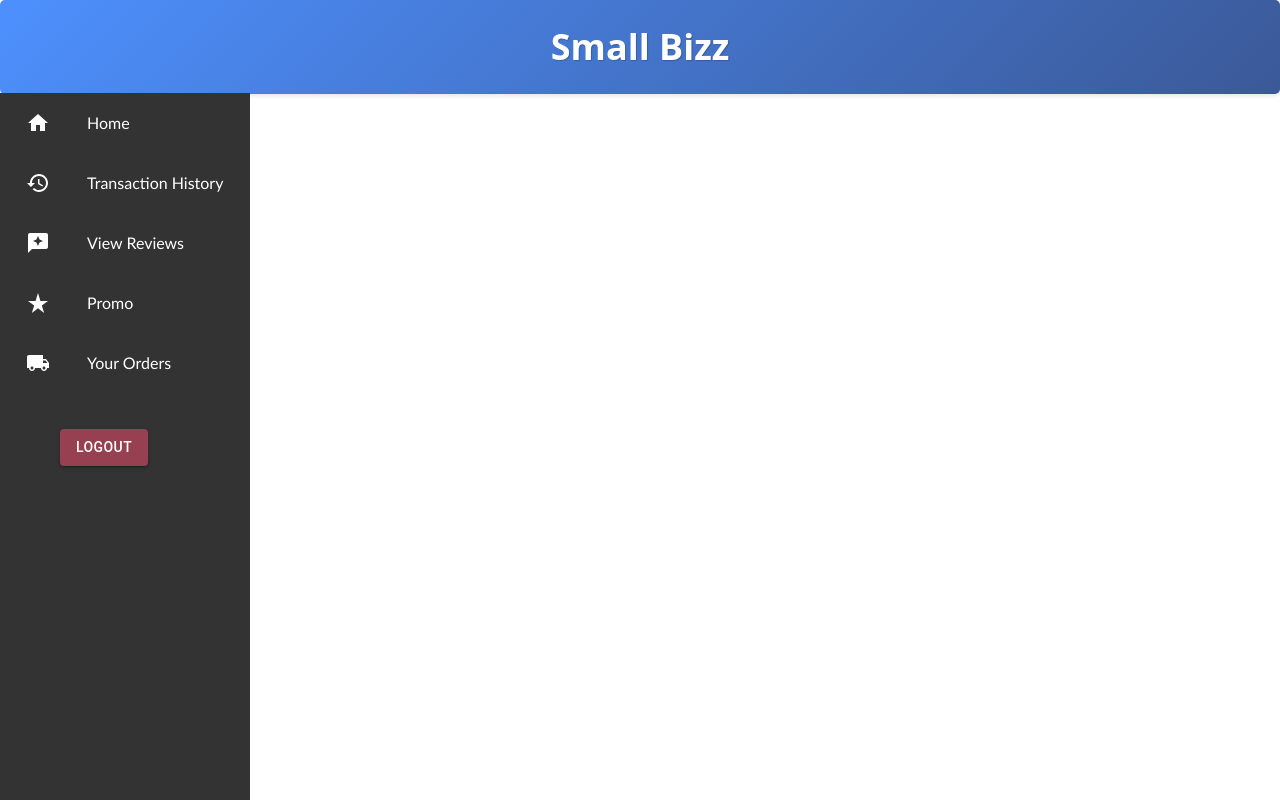
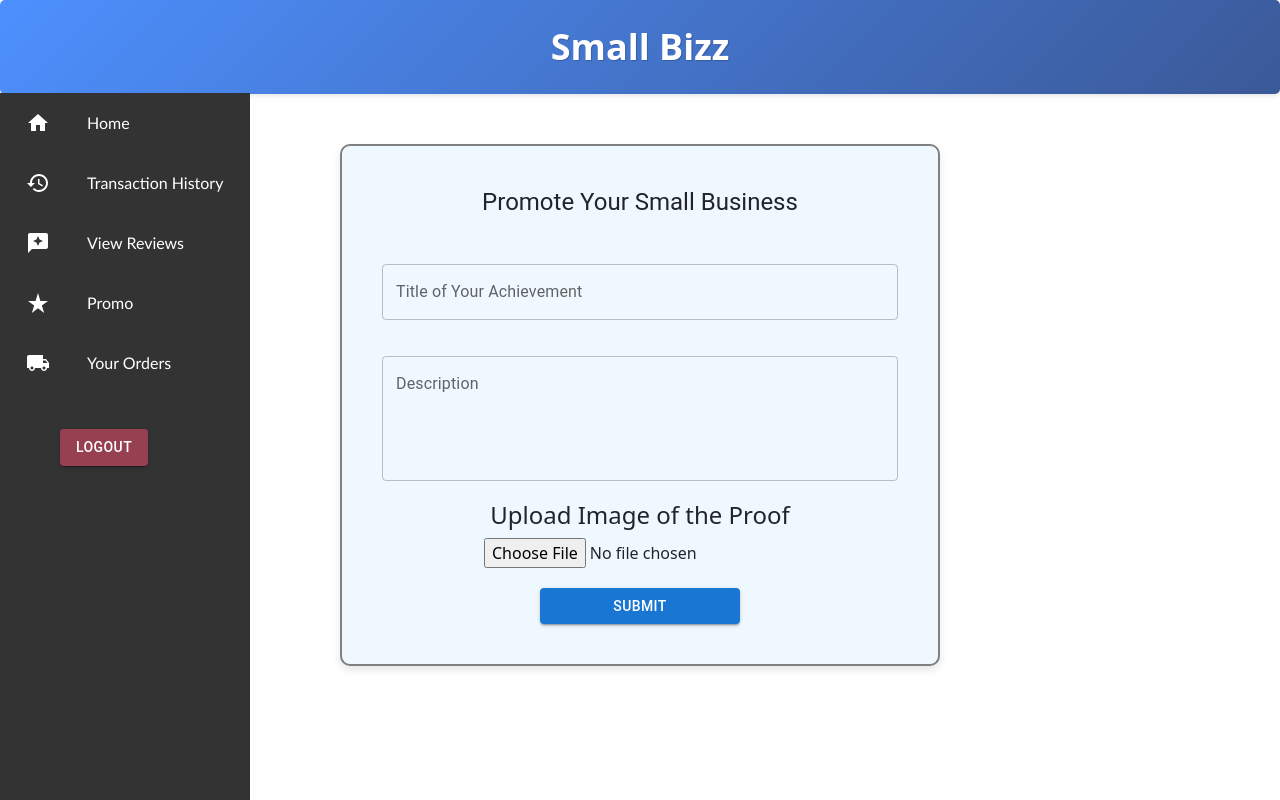
Before and after one commit to Ayush378430/SMALL_BIZZ_OWNER, a React (Create React App) app in the folder smallbizz/: page /promo in a window 1280 px wide. Built offline with nearby package versions, Linux system fonts and the light colour scheme; no server answers.

Commit message:
promo done

```diff
--- a/smallbizz/src/components/EditProduct.js
+++ b/smallbizz/src/components/EditProduct.js
@@ -16,7 +16,7 @@ const EditProduct = () => {
 
     useEffect(() => {
         loadProductEdit();
-    }, []);
+    });
 
     const getSingleProduct = async (id) => {
         try {
--- a/smallbizz/src/components/Promo.js
+++ b/smallbizz/src/components/Promo.js
@@ -1,11 +1,100 @@
-import React from "react";
+import React, { useEffect, useState } from "react";
 import Side from "./Side";
-import "./home.css"
+import "./promo.css";
+import { TextField, Button, Typography } from '@mui/material';
+import axios from "axios";
+
+
 const Promo = () => {
+  const [formData, setFormData] = useState({
+    title: '',
+    description: '',
+    image:'',
+    shopId:''
+  });
+
+  useEffect(() => {
+    const fetchShopId = async () => {
+      try {
+        const response = await axios.get('http://localhost:8000/api/auth/shopId');
+        console.log(response)
+        const shopId = response.data.ses;
+        console.log('Shop ID:', shopId);
+        setFormData(prevData => ({ ...prevData, shopId }));
+      } catch (error) {
+        console.error('Error fetching shopId:', error);
+      }
+    };
+
+    fetchShopId();
+  }, []);
+
+  const handleChange = (e) => {
+    const { name, value } = e.target;
+    setFormData({ ...formData, [name]: value });
+  };
+
+  const handleSubmit = async(e) => {
+    e.preventDefault();
+    try {
+      await axios.post('http://localhost:8000/api/promo', formData);
+      window.location.href = '/home';
+    } catch (error) {
+      console.error('Error adding promotion/achievement:', error);
+    }
+  };
+  const [image, setImage] = useState(null);
+   function convertto64(e) {
+    const file = e.target.files[0];
+    const reader = new FileReader();
+    reader.onloadend = () => {
+      setImage(reader.result); // Set image preview
+      setFormData({ ...formData, image: reader.result }); // Set image data in productData
+    };
+    reader.onerror = error => {
+      console.error('Error reading file:', error);
+    };
+    reader.readAsDataURL(file);
+  }
+
   return (
     <div>
-      <Side></Side>
+      <Side />
       <div className="header">Small Bizz</div>
+      <div className="promo-form-container">
+        <Typography variant="h5">Promote Your Small Business</Typography>
+        <form onSubmit={handleSubmit}>
+          <TextField
+            name="title"
+            label="Title of Your Achievement"
+            variant="outlined"
+            fullWidth
+            margin="normal"
+            value={formData.title}
+            onChange={handleChange}
+          />
+          <TextField
+            name="description"
+            label="Description"
+            variant="outlined"
+            multiline
+            rows={4}
+            fullWidth
+            margin="normal"
+            value={formData.description}
+            onChange={handleChange}
+          />
+
+          <h4>Upload Image of the Proof</h4>
+        <input accept="image/*" type="file" onChange={convertto64}></input>
+
+        {image && <img src={image} alt="Preview" className="preview-image" />}
+
+          <Button type="submit" variant="contained" color="primary">
+            Submit
+          </Button>
+        </form>
+      </div>
     </div>
   );
 };
--- /dev/null
+++ b/smallbizz/src/components/promo.css
@@ -0,0 +1,32 @@
+.promo-form-container {
+    max-width: 600px;
+    margin-left: auto;
+    margin-right: auto;
+    margin-top: 50px;
+    padding: 40px;
+    border-radius: 10px;
+    border: 2px solid grey;
+    box-shadow: 0 4px 8px rgba(0, 0, 0, 0.1);
+    background-color: #f0f8ff;
+}
+
+.promo-form-container h5 {
+    margin-bottom: 30px;
+    text-align: center;
+}
+
+.promo-form-container form {
+    display: flex;
+    flex-direction: column;
+    align-items: center;
+}
+
+.promo-form-container form .MuiTextField-root {
+    width: 100%;
+    margin-bottom: 20px;
+}
+
+.promo-form-container form button {
+    width: 200px;
+    margin-top: 20px;
+}
```
